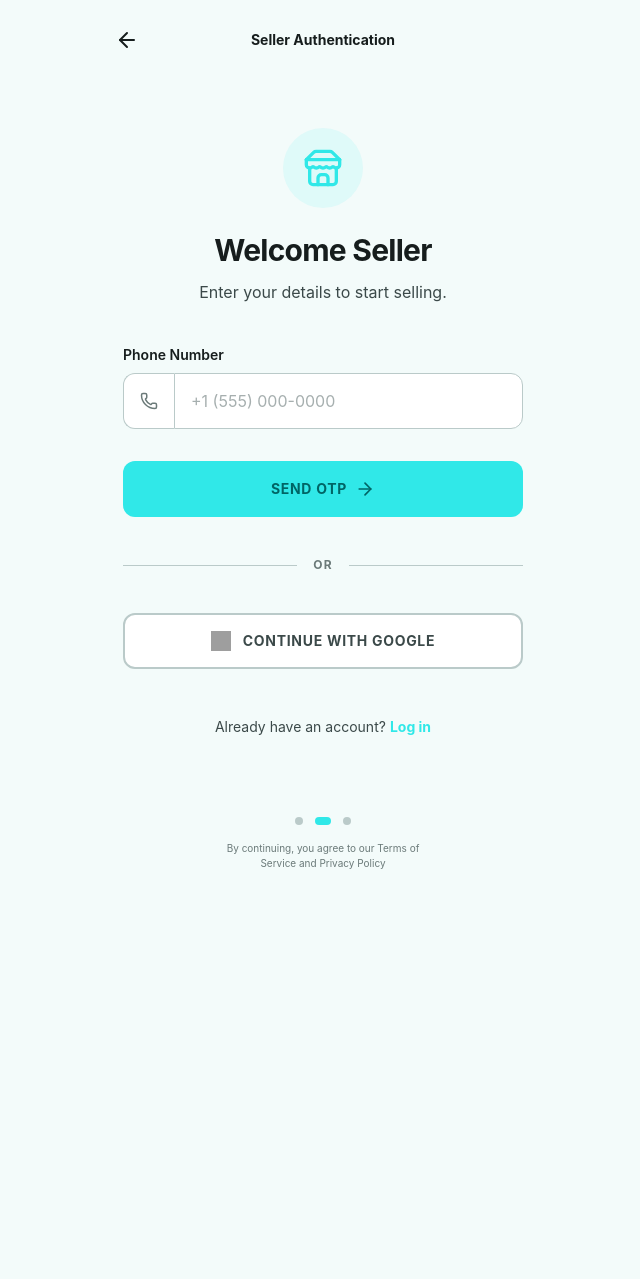
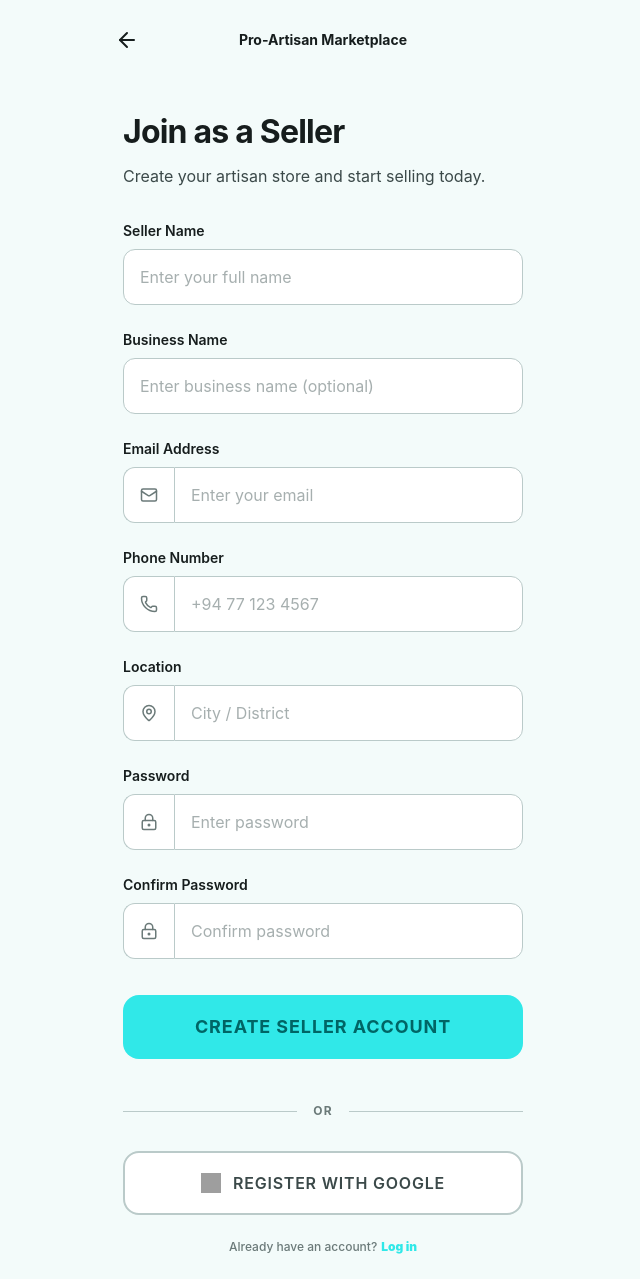
Before and after one commit to Department-of-IT-FMSC-USJ/final-year-project-team_proartisiansapp, a React (Vite) app: page /auth in a window 1280 px wide. Shown: the whole page, without its empty margins (317-957 px from the left). Before the commit the page ends 903 px from the top, so only its background shows below. Built offline with nearby package versions, Linux system fonts and the light colour scheme; grey boxes are pictures that could not be loaded.

Commit message:
Implemented seller authentication with Firebase

```diff
--- a/package.json
+++ b/package.json
@@ -29,6 +29,8 @@
   "devDependencies": {
     "@types/express": "^4.17.21",
     "@types/node": "^22.14.0",
+    "@types/react": "^19.2.14",
+    "@types/react-dom": "^19.2.3",
     "autoprefixer": "^10.4.21",
     "tailwindcss": "^4.1.14",
     "tsx": "^4.21.0",
--- a/src/pages/Auth.tsx
+++ b/src/pages/Auth.tsx
@@ -1,95 +1,194 @@
+import { useState } from "react";
 import { useNavigate } from "react-router-dom";
-import { ArrowLeft, ArrowRight, Phone } from "lucide-react";
+import { ArrowLeft, Mail, Phone, LockKeyhole, MapPin } from "lucide-react";
+
 import { Button } from "@/src/components/Button";
 import { Input } from "@/src/components/Input";
-import { motion } from "motion/react";
+import { registerUser, signInWithGoogle } from "@/src/services/authService";
+import { useUser } from "@/src/context/UserContext";
 
 export default function Auth() {
   const navigate = useNavigate();
+  const { setIsAuthenticated } = useUser();
+
+  const [sellerName, setSellerName] = useState("");
+  const [businessName, setBusinessName] = useState("");
+  const [email, setEmail] = useState("");
+  const [phone, setPhone] = useState("");
+  const [location, setLocation] = useState("");
+  const [password, setPassword] = useState("");
+  const [confirmPassword, setConfirmPassword] = useState("");
+  const [loading, setLoading] = useState(false);
+
+  const handleRegister = async () => {
+    if (password !== confirmPassword) {
+      alert("Passwords do not match");
+      return;
+    }
+
+    try {
+      setLoading(true);
+
+      await registerUser(sellerName, email, password, "seller");
+
+      setIsAuthenticated(true);
+
+      alert("Seller account created successfully!");
+
+      navigate("/dashboard");
+    } catch (error: any) {
+      alert(error.message);
+    } finally {
+      setLoading(false);
+    }
+  };
+
+  const handleGoogleRegister = async () => {
+    try {
+      await signInWithGoogle();
+
+      setIsAuthenticated(true);
+
+      alert("Google registration successful!");
+
+      navigate("/dashboard");
+    } catch (error: any) {
+      alert(error.message);
+    }
+  };
 
   return (
     <div className="relative flex min-h-screen w-full flex-col bg-surface max-w-md mx-auto overflow-x-hidden">
-      <header className="flex items-center p-4 justify-between sticky top-0 z-10">
-        <button onClick={() => navigate(-1)} className="text-on-surface flex size-12 shrink-0 items-center justify-start cursor-pointer">
-          <ArrowLeft className="w-6 h-6" />
-        </button>
-        <h2 className="text-on-surface text-sm font-bold flex-1 text-center pr-12">Seller Authentication</h2>
+      <header className="flex items-center p-4 pb-2 justify-between">
+        <div
+          onClick={() => navigate(-1)}
+          className="text-on-surface flex size-12 shrink-0 items-center justify-start cursor-pointer"
+        >
+          <ArrowLeft size={24} />
+        </div>
+        <h2 className="text-on-surface text-sm font-bold flex-1 text-center pr-12">
+          Pro-Artisan Marketplace
+        </h2>
       </header>
 
-      <main className="flex-1 flex flex-col items-center px-6 py-12">
-        <div className="w-full text-center mb-10">
-          <div className="inline-flex items-center justify-center w-20 h-20 rounded-full bg-primary-container/10 text-primary-container mb-6">
-            <StoreIcon className="w-10 h-10" />
-          </div>
-          <h1 className="text-on-surface text-3xl font-bold mb-3 tracking-tight">Welcome Seller</h1>
-          <p className="text-on-surface-variant text-base">Enter your details to start selling.</p>
+      <div className="flex flex-col px-6 pt-10 flex-1">
+        <h1 className="text-on-surface tracking-tight text-[32px] font-bold leading-tight pb-3">
+          Join as a Seller
+        </h1>
+
+        <p className="text-on-surface-variant text-base font-normal leading-normal pb-8">
+          Create your artisan store and start selling today.
+        </p>
+
+        <div className="flex flex-col gap-6 pb-6">
+          <Input
+            label="Seller Name"
+            placeholder="Enter your full name"
+            required
+            value={sellerName}
+            onChange={(e) => setSellerName(e.target.value)}
+          />
+
+          <Input
+            label="Business Name"
+            placeholder="Enter business name (optional)"
+            value={businessName}
+            onChange={(e) => setBusinessName(e.target.value)}
+          />
+
+          <Input
+            label="Email Address"
+            placeholder="Enter your email"
+            type="email"
+            leftIcon={<Mail size={18} />}
+            required
+            value={email}
+            onChange={(e) => setEmail(e.target.value)}
+          />
+
+          <Input
+            label="Phone Number"
+            placeholder="+94 77 123 4567"
+            type="tel"
+            leftIcon={<Phone size={18} />}
+            value={phone}
+            onChange={(e) => setPhone(e.target.value)}
+          />
+
+          <Input
+            label="Location"
+            placeholder="City / District"
+            leftIcon={<MapPin size={18} />}
+            required
+            value={location}
+            onChange={(e) => setLocation(e.target.value)}
+          />
+
+          <Input
+            label="Password"
+            placeholder="Enter password"
+            type="password"
+            leftIcon={<LockKeyhole size={18} />}
+            required
+            value={password}
+            onChange={(e) => setPassword(e.target.value)}
+          />
+
+          <Input
+            label="Confirm Password"
+            placeholder="Confirm password"
+            type="password"
+            leftIcon={<LockKeyhole size={18} />}
+            required
+            value={confirmPassword}
+            onChange={(e) => setConfirmPassword(e.target.value)}
+          />
         </div>
 
-        <div className="w-full space-y-8">
-          <Input
-            label="Phone Number"
-            placeholder="+1 (555) 000-0000"
-            type="tel"
-            leftIcon={<Phone size={18} />}
-          />
-
+        <div className="flex flex-col py-3">
           <Button
-            className="w-full h-14"
-            onClick={() => navigate("/verification")}
+            className="w-full h-16 rounded-2xl text-lg"
+            onClick={handleRegister}
           >
-            Send OTP <ArrowRight className="ml-2 w-5 h-5" />
-          </Button>
-
-          <div className="relative flex items-center py-2">
-            <div className="flex-1 border-t border-outline-variant"></div>
-            <span className="px-4 text-xs font-bold text-outline uppercase tracking-widest bg-surface">OR</span>
-            <div className="flex-1 border-t border-outline-variant"></div>
-          </div>
-
-          <Button variant="outline" className="w-full h-14 bg-white border-outline-variant">
-            <img src="https://www.gstatic.com/images/branding/product/1x/gsa_512dp.png" className="w-5 h-5 mr-3" alt="Google" />
-            Continue with Google
+            {loading ? "Creating Account..." : "Create Seller Account"}
           </Button>
         </div>
 
-        <div className="mt-12 text-center">
-          <p className="text-on-surface-variant text-sm">
-            Already have an account?
-            <button className="text-primary-container font-bold hover:underline ml-1" onClick={() => navigate("/login")}>Log in</button>
-          </p>
+        <div className="flex items-center my-8">
+          <div className="flex-1 border-t border-outline-variant"></div>
+          <span className="px-4 text-xs font-bold text-outline uppercase tracking-widest bg-surface">
+            OR
+          </span>
+          <div className="flex-1 border-t border-outline-variant"></div>
         </div>
-      </main>
 
-      <footer className="p-8 mt-auto flex flex-col items-center">
-        <div className="flex justify-center gap-3 mb-4">
-          <div className="w-2 h-2 rounded-full bg-outline-variant"></div>
-          <div className="w-4 h-2 rounded-full bg-primary-container"></div>
-          <div className="w-2 h-2 rounded-full bg-outline-variant"></div>
+        <div className="flex flex-col gap-4">
+          <Button
+            variant="outline"
+            className="w-full h-16 rounded-2xl border-2 border-outline-variant bg-white hover:bg-gray-50 text-base font-semibold"
+            onClick={handleGoogleRegister}
+          >
+            <img
+              src="https://www.gstatic.com/images/branding/product/1x/gsa_512dp.png"
+              className="w-5 h-5 mr-3"
+              alt="Google"
+            />
+            Register with Google
+          </Button>
         </div>
-        <p className="text-outline text-[10px] text-center max-w-[200px]">
-          By continuing, you agree to our Terms of Service and Privacy Policy
+      </div>
+
+      <div className="mt-auto p-6 text-center">
+        <p className="text-xs text-outline font-medium">
+          Already have an account?
+          <button
+            className="text-primary-container font-black ml-1 hover:underline underline-offset-4"
+            onClick={() => navigate("/login")}
+          >
+            Log in
+          </button>
         </p>
-      </footer>
+      </div>
     </div>
   );
 }
-
-function StoreIcon(props: any) {
-  return (
-    <svg
-      {...props}
-      viewBox="0 0 24 24"
-      fill="none"
-      stroke="currentColor"
-      strokeWidth="2"
-      strokeLinecap="round"
-      strokeLinejoin="round"
-    >
-      <path d="m2 7 4.41-4.41A2 2 0 0 1 7.83 2h8.34a2 2 0 0 1 1.42.59L22 7" />
-      <path d="M4 12v8a2 2 0 0 0 2 2h12a2 2 0 0 0 2-2v-8" />
-      <path d="M15 22v-4a2 2 0 0 0-2-2h-2a2 2 0 0 0-2 2v4" />
-      <path d="M2 7h20" />
-      <path d="M22 7v3a2 2 0 0 1-2 2v0a2.7 2.7 0 0 1-1.59-.63.7.7 0 0 0-.82 0A2.7 2.7 0 0 1 16 12a2.7 2.7 0 0 1-1.59-.63.7.7 0 0 0-.82 0A2.7 2.7 0 0 1 12 12a2.7 2.7 0 0 1-1.59-.63.7.7 0 0 0-.82 0A2.7 2.7 0 0 1 8 12a2.7 2.7 0 0 1-1.59-.63.7.7 0 0 0-.82 0A2.7 2.7 0 0 1 4 12a2 2 0 0 1-2-2V7" />
-    </svg>
-  );
-}
--- a/src/pages/Login.tsx
+++ b/src/pages/Login.tsx
@@ -1,61 +1,132 @@
+import { useState } from "react";
 import { useNavigate } from "react-router-dom";
-import { ArrowLeft, Phone, LockKeyhole } from "lucide-react";
+import { ArrowLeft, Mail, LockKeyhole } from "lucide-react";
+
 import { Button } from "@/src/components/Button";
 import { Input } from "@/src/components/Input";
 import { useUser } from "@/src/context/UserContext";
+import { loginUser, signInWithGoogle } from "@/src/services/authService";
 
 export default function Login() {
   const navigate = useNavigate();
   const { setIsAuthenticated } = useUser();
 
-  const handleLogin = () => {
-    setIsAuthenticated(true);
-    navigate("/dashboard");
+  const [email, setEmail] = useState("");
+  const [password, setPassword] = useState("");
+  const [loading, setLoading] = useState(false);
+
+  const handleLogin = async () => {
+    try {
+      setLoading(true);
+
+      await loginUser(email, password);
+
+      setIsAuthenticated(true);
+
+      alert("Login successful!");
+
+      navigate("/dashboard");
+    } catch (error: any) {
+      alert(error.message);
+    } finally {
+      setLoading(false);
+    }
+  };
+
+  const handleGoogleLogin = async () => {
+    try {
+      await signInWithGoogle();
+
+      setIsAuthenticated(true);
+
+      alert("Google login successful!");
+
+      navigate("/dashboard");
+    } catch (error: any) {
+      alert(error.message);
+    }
   };
 
   return (
     <div className="relative flex min-h-screen w-full flex-col bg-surface max-w-md mx-auto overflow-x-hidden">
       <header className="flex items-center p-4 pb-2 justify-between">
-        <div onClick={() => navigate(-1)} className="text-on-surface flex size-12 shrink-0 items-center justify-start cursor-pointer">
-          <span className="material-symbols-outlined text-2xl">arrow_back</span>
+        <div
+          onClick={() => navigate(-1)}
+          className="text-on-surface flex size-12 shrink-0 items-center justify-start cursor-pointer"
+        >
+          <ArrowLeft size={24} />
         </div>
-        <h2 className="text-on-surface text-sm font-bold flex-1 text-center pr-12">Pro-Artisan Marketplace</h2>
+
+        <h2 className="text-on-surface text-sm font-bold flex-1 text-center pr-12">
+          Pro-Artisan Marketplace
+        </h2>
       </header>
 
       <div className="flex flex-col px-6 pt-10 flex-1">
-        <h1 className="text-on-surface tracking-tight text-[32px] font-bold leading-tight pb-3">Welcome Back</h1>
-        <p className="text-on-surface-variant text-base font-normal leading-normal pb-8">Enter your details to start selling.</p>
+        <h1 className="text-on-surface tracking-tight text-[32px] font-bold leading-tight pb-3">
+          Welcome Back
+        </h1>
+
+        <p className="text-on-surface-variant text-base font-normal leading-normal pb-8">
+          Login to manage your artisan store and connect with buyers.
+        </p>
 
         <div className="flex flex-col gap-6 pb-6">
           <Input
-            label="Phone Number"
-            placeholder="+1 (555) 000-0000"
-            type="tel"
-            leftIcon={<Phone size={18} />}
+            label="Email Address"
+            placeholder="Enter your email"
+            type="email"
+            leftIcon={<Mail size={18} />}
+            required
+            value={email}
+            onChange={(e) => setEmail(e.target.value)}
           />
+
           <Input
             label="Password"
             placeholder="••••••••"
             type="password"
             leftIcon={<LockKeyhole size={18} />}
+            required
+            value={password}
+            onChange={(e) => setPassword(e.target.value)}
           />
         </div>
 
+        <div className="text-right pb-4">
+          <button className="text-sm text-primary-container font-semibold hover:underline">
+            Forgot Password?
+          </button>
+        </div>
+
         <div className="flex flex-col py-3">
-          <Button className="w-full h-16 rounded-2xl text-lg" onClick={handleLogin}>
-            Login
+          <Button
+            className="w-full h-16 rounded-2xl text-lg"
+            onClick={handleLogin}
+          >
+            {loading ? "Logging in..." : "Login as Seller"}
           </Button>
         </div>
 
         <div className="flex items-center my-8">
           <div className="flex-1 border-t border-outline-variant"></div>
-          <span className="px-4 text-xs font-bold text-outline uppercase tracking-widest bg-surface">OR</span>
+          <span className="px-4 text-xs font-bold text-outline uppercase tracking-widest bg-surface">
+            OR
+          </span>
           <div className="flex-1 border-t border-outline-variant"></div>
         </div>
 
         <div className="flex flex-col gap-4">
-          <Button variant="outline" className="w-full h-16 rounded-2xl border-2 border-outline-variant bg-transparent">
-             <img src="https://www.gstatic.com/images/branding/product/1x/gsa_512dp.png" className="w-5 h-5 mr-3" alt="Google" />
+          <Button
+            variant="outline"
+            className="w-full h-16 rounded-2xl border-2 border-outline-variant bg-white hover:bg-gray-50 text-base font-semibold"
+            onClick={handleGoogleLogin}
+          >
+            <img
+              src="https://www.gstatic.com/images/branding/product/1x/gsa_512dp.png"
+              className="w-5 h-5 mr-3"
+              alt="Google"
+            />
             Continue with Google
           </Button>
         </div>
@@ -63,8 +134,13 @@ export default function Login() {
 
       <div className="mt-auto p-6 text-center">
         <p className="text-xs text-outline font-medium">
-          Don't have an account?
-          <button className="text-primary-container font-black ml-1 hover:underline underline-offset-4" onClick={() => navigate("/select-role")}>Join the community</button>
+          Don’t have an account?
+          <button
+            className="text-primary-container font-black ml-1 hover:underline underline-offset-4"
+            onClick={() => navigate("/auth")}
+          >
+            Create Seller Account
+          </button>
         </p>
       </div>
     </div>
```
Also changed, not shown: src/services/authService.ts (+23 -0 lines), 1 other file (tests, documents, lock files or other folders).
